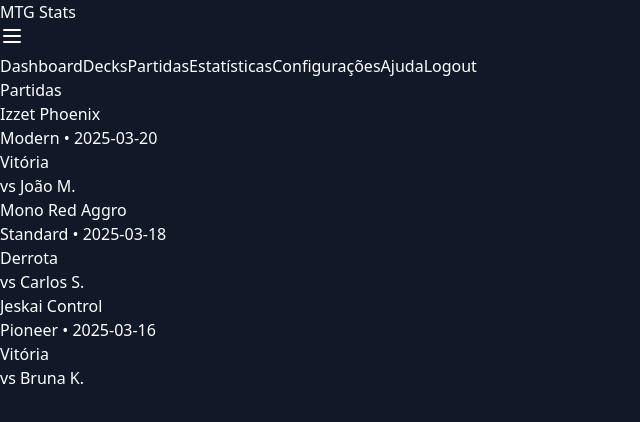
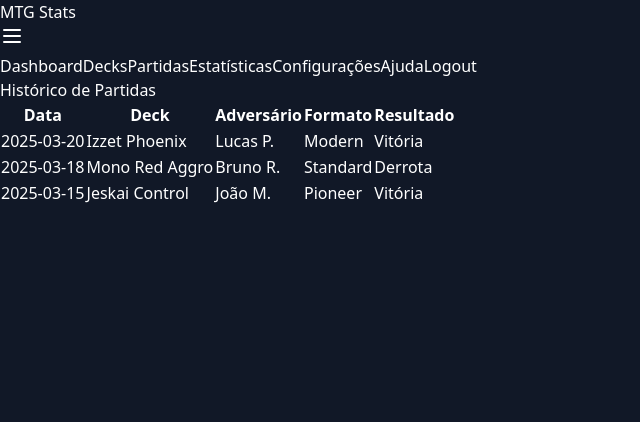
Before and after one commit to ghiberti85/mtg-stats-front, a Next.js app: page /matches in a window 1280 px wide. Shown: the top 422 px of the page, without its empty margins (0-640 px from the left). Built offline with nearby package versions, Linux system fonts and the light colour scheme; what @supabase/auth-helpers-nextjs would draw is missing.

Commit message:
feat(matches): display match history with deck, opponent, format, and result

```diff
--- a/pages/matches.tsx
+++ b/pages/matches.tsx
@@ -5,62 +5,66 @@ const matches = [
     id: 1,
     date: '2025-03-20',
     deck: 'Izzet Phoenix',
+    opponent: 'Lucas P.',
     format: 'Modern',
     result: 'Vitória',
-    opponent: 'João M.',
   },
   {
     id: 2,
     date: '2025-03-18',
     deck: 'Mono Red Aggro',
+    opponent: 'Bruno R.',
     format: 'Standard',
     result: 'Derrota',
-    opponent: 'Carlos S.',
   },
   {
     id: 3,
-    date: '2025-03-16',
+    date: '2025-03-15',
     deck: 'Jeskai Control',
+    opponent: 'João M.',
     format: 'Pioneer',
     result: 'Vitória',
-    opponent: 'Bruna K.',
   },
 ]
 
 export default function MatchesPage() {
   return (
     <Layout>
-      <div className="max-w-4xl mx-auto px-4 py-10">
-        <h1 className="text-3xl font-bold text-white mb-8">Partidas</h1>
+      <div className="max-w-6xl mx-auto px-4 py-10">
+        <h1 className="text-3xl font-bold text-white mb-6">
+          Histórico de Partidas
+        </h1>
 
-        <div className="space-y-4">
+        <div className="overflow-x-auto">
+          <table className="min-w-full table-auto text-sm">
+            <thead>
+              <tr className="bg-gray-800 text-gray-300">
+                <th className="p-3 text-left">Data</th>
+                <th className="p-3 text-left">Deck</th>
+                <th className="p-3 text-left">Adversário</th>
+                <th className="p-3 text-left">Formato</th>
+                <th className="p-3 text-left">Resultado</th>
+              </tr>
+            </thead>
+            <tbody>
               {matches.map((match) => (
-            <div
+                <tr
                   key={match.id}
-              className="bg-gray-900 rounded-xl p-4 shadow hover:bg-gray-800 transition"
-            >
-              <div className="flex justify-between items-center text-white">
-                <div>
-                  <p className="text-lg font-semibold">{match.deck}</p>
-                  <p className="text-sm text-gray-400">
-                    {match.format} • {match.date}
-                  </p>
-                </div>
-                <div className="text-right">
-                  <p
-                    className={`text-sm font-bold ${
+                  className={`border-b border-gray-700 ${
                     match.result === 'Vitória'
                       ? 'text-green-400'
                       : 'text-red-400'
                   }`}
                 >
-                    {match.result}
-                  </p>
-                  <p className="text-sm text-gray-300">vs {match.opponent}</p>
-                </div>
-              </div>
-            </div>
+                  <td className="p-3">{match.date}</td>
+                  <td className="p-3">{match.deck}</td>
+                  <td className="p-3">{match.opponent}</td>
+                  <td className="p-3">{match.format}</td>
+                  <td className="p-3 font-semibold">{match.result}</td>
+                </tr>
               ))}
+            </tbody>
+          </table>
         </div>
       </div>
     </Layout>
```
Lines whose indentation alone changed are shown as unchanged.
